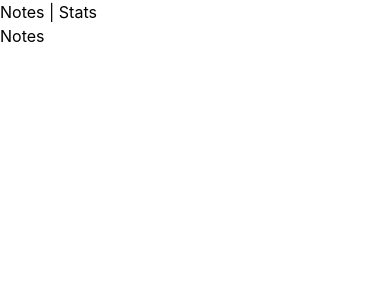
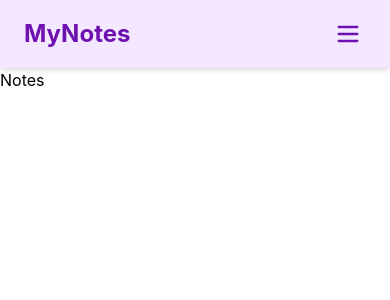
Before and after one commit to marijan-ljubicic/Note-app-Vue-Pinia-Firebase-, a Vue app: page / in a window 390 px wide. Shown: the top 300 px of the page. Built offline with nearby package versions, Linux system fonts and the light colour scheme.

Commit message:
Add responsive purple navbar with mobile hamburger menu

```diff
--- a/src/App.vue
+++ b/src/App.vue
@@ -1,7 +1,10 @@
 <template>
-	<RouterLink to="/">Notes</RouterLink> |
-	<RouterLink to="/stats">Stats</RouterLink>
+	<div>
+	  <Navbar />
+	  <RouterView />
+	</div>
+  </template>
 
-	<!--Display route template in a view/page-->
-	<RouterView/>
-</template>
+  <script setup>
+  import Navbar from './Components/Navbar.vue'
+  </script>
--- /dev/null
+++ b/src/Components/Navbar.vue
@@ -0,0 +1,59 @@
+<template>
+    <nav class="bg-purple-100 shadow-md py-4 px-6 sticky top-0 z-50">
+      <div class="container mx-auto flex items-center justify-between">
+        <h1 class="text-2xl font-bold text-purple-800 antialiased font-sans md:text-3xl">MyNotes</h1>
+
+        <div class="hidden md:flex items-center space-x-6">
+          <RouterLink
+            to="/"
+            class="px-4 py-2 text-lg font-medium antialiased font-sans text-purple-800 hover:bg-purple-700 hover:text-white rounded-md transition-all duration-200 shadow-sm hover:shadow-md hover:shadow-purple-500/25"
+          >
+            Notes
+          </RouterLink>
+          <RouterLink
+            to="/stats"
+            class="px-4 py-2 text-lg font-medium antialiased font-sans text-purple-800 hover:bg-purple-700 hover:text-white rounded-md transition-all duration-200 shadow-sm hover:shadow-md hover:shadow-purple-500/25"
+          >
+            Stats
+          </RouterLink>
+        </div>
+
+        <button
+          @click="showMobileMenu = !showMobileMenu"
+          class="md:hidden p-1 text-purple-800 hover:text-purple-600 focus:outline-none"
+        >
+          <svg class="w-7 h-7" fill="none" stroke="currentColor" viewBox="0 0 24 24">
+            <path v-if="!showMobileMenu" stroke-linecap="round" stroke-linejoin="round" stroke-width="2" d="M4 6h16M4 12h16M4 18h16" />
+            <path v-else stroke-linecap="round" stroke-linejoin="round" stroke-width="2" d="M6 18L18 6M6 6l12 12" />
+          </svg>
+        </button>
+      </div>
+
+      <div
+        v-if="showMobileMenu"
+        class="md:hidden py-4 border-t border-purple-200 bg-purple-50"
+      >
+        <div class="flex flex-col items-center space-y-3 px-4">
+          <RouterLink
+            to="/"
+            @click="showMobileMenu = false"
+            class="px-4 py-2 text-lg font-medium antialiased font-sans text-purple-800 hover:bg-purple-700 hover:text-white rounded-md transition-all duration-200 shadow-sm hover:shadow-md hover:shadow-purple-500/25 w-full text-center"
+          >
+            Notes
+          </RouterLink>
+          <RouterLink
+            to="/stats"
+            @click="showMobileMenu = false"
+            class="px-4 py-2 text-lg font-medium antialiased font-sans text-purple-800 hover:bg-purple-700 hover:text-white rounded-md transition-all duration-200 shadow-sm hover:shadow-md hover:shadow-purple-500/25 w-full text-center"
+          >
+            Stats
+          </RouterLink>
+        </div>
+      </div>
+    </nav>
+  </template>
+
+  <script setup>
+  import { ref } from 'vue'
+  const showMobileMenu = ref(false)
+  </script>
--- a/src/Router/index.js
+++ b/src/Router/index.js
@@ -5,7 +5,7 @@ import ViewStats from '@/views/ViewStats.vue'
 const routes = [
     {
         path: '/',  // root 'notes' view of the app
-        name: 'notes', // label fort the route
+        name: 'notes', // label for the route
         component: ViewNotes
     },
     {
```
